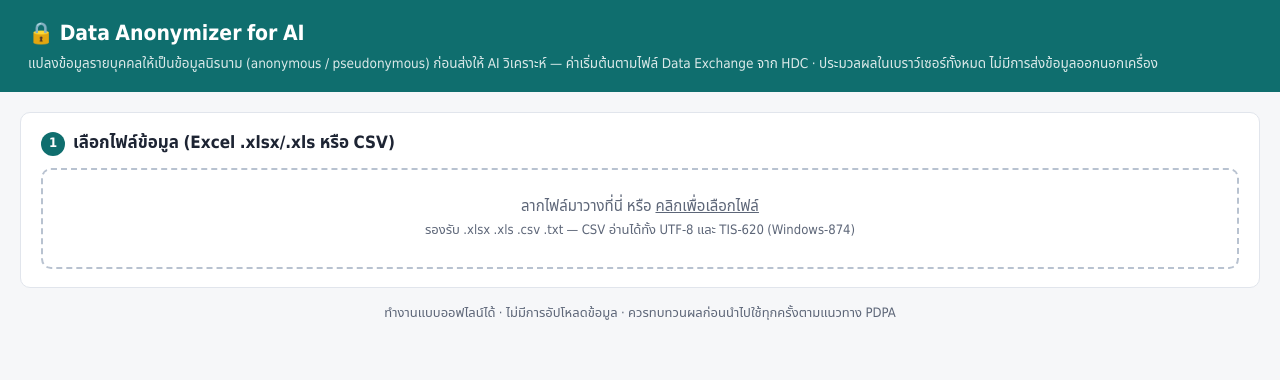
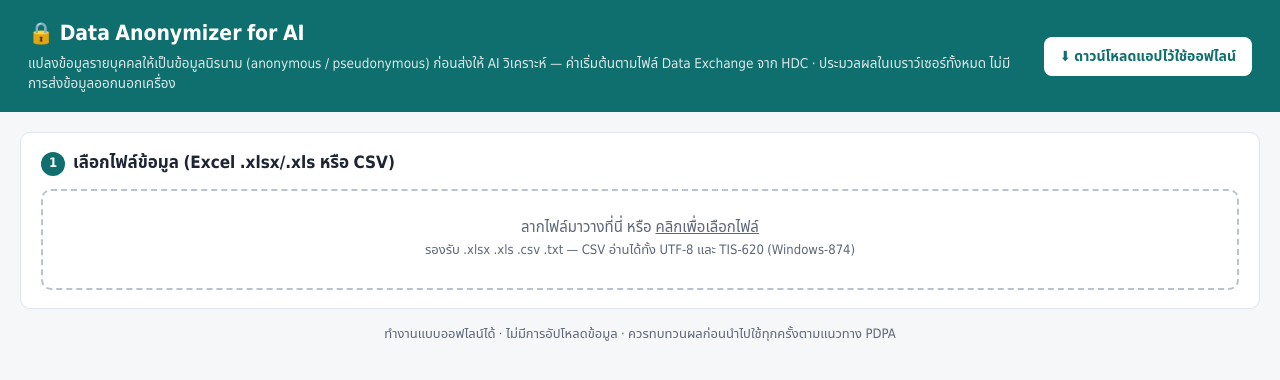
Before and after one commit to nchotenin-tech/ohsp-anonymizer, a website: page src/template.html in a window 1280 px wide. Drawn offline with Linux system fonts and the light colour scheme.

Commit message:
Add one-click 'download app for offline use' button
Shown only when the app is opened from a web link; saves the page as
anonymizer.html. Hidden in the downloaded offline copy.

Co-Authored-By: Claude Opus 5.5 <noreply@anthropic.com>
Claude-Session: https://claude.ai/code/session_01NPv5SyRFJGBzCKszAWi8Np

```diff
--- a/src/template.html
+++ b/src/template.html
@@ -8,7 +8,10 @@
 :root{--bg:#f6f7f9;--card:#fff;--ink:#1d2433;--mute:#5d6678;--line:#e1e5ec;--pri:#0f6e6e;--pri2:#e5f3f2;--warn:#b45309;--warnbg:#fff7e6;--bad:#b42318;--badbg:#fdecea;--ok:#147a3d;--okbg:#e8f6ee}
 *{box-sizing:border-box}
 body{margin:0;font-family:"Sarabun","Noto Sans Thai","Leelawadee UI",Tahoma,system-ui,sans-serif;background:var(--bg);color:var(--ink);font-size:15px;line-height:1.5}
-header{background:var(--pri);color:#fff;padding:18px 28px}
+header{background:var(--pri);color:#fff;padding:18px 28px;display:flex;align-items:center;gap:20px;flex-wrap:wrap}
+header .hd{flex:1;min-width:280px}
+#dlApp{background:#fff;color:var(--pri);border:none;font-weight:600;padding:9px 16px;border-radius:8px;text-decoration:none;font-size:14px;white-space:nowrap}
+#dlApp:hover{filter:brightness(.95)}
 header h1{margin:0;font-size:21px;font-weight:600}
 header p{margin:4px 0 0;opacity:.85;font-size:13.5px}
 main{max-width:1280px;margin:0 auto;padding:20px}
@@ -59,8 +62,11 @@ td.param input,td.param select{max-width:150px}
 </head>
 <body>
 <header>
+  <div class="hd">
   <h1>🔒 Data Anonymizer for AI</h1>
   <p>แปลงข้อมูลรายบุคคลให้เป็นข้อมูลนิรนาม (anonymous / pseudonymous) ก่อนส่งให้ AI วิเคราะห์ — ค่าเริ่มต้นตามไฟล์ Data Exchange จาก HDC · ประมวลผลในเบราว์เซอร์ทั้งหมด ไม่มีการส่งข้อมูลออกนอกเครื่อง</p>
+  </div>
+  <a id="dlApp" class="hidden" download="anonymizer.html" title="บันทึกแอปเป็นไฟล์เดียว ดับเบิลคลิกเปิดใช้งานได้โดยไม่ต้องใช้อินเทอร์เน็ต">⬇ ดาวน์โหลดแอปไว้ใช้ออฟไลน์</a>
 </header>
 <main>
 
@@ -232,6 +238,8 @@ const $=id=>document.getElementById(id);
 
 function newSalt(){const a=new Uint8Array(12);(window.crypto||window.msCrypto).getRandomValues(a);$("salt").value=Array.from(a,b=>b.toString(16).padStart(2,"0")).join("");}
 newSalt();
+/* offline download button: shown only when the app is opened from a web link */
+if(location.protocol==="http:"||location.protocol==="https:"){const a=$("dlApp");a.href=location.href.split("#")[0].split("?")[0];a.classList.remove("hidden");}
 
 /* ---------- File loading ---------- */
 const drop=$("drop");
```
Also changed, not shown: dist/anonymizer.html.
